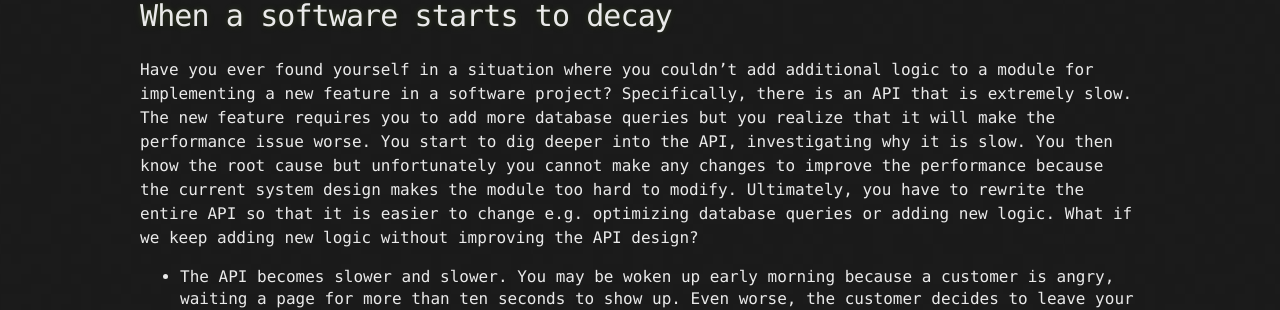
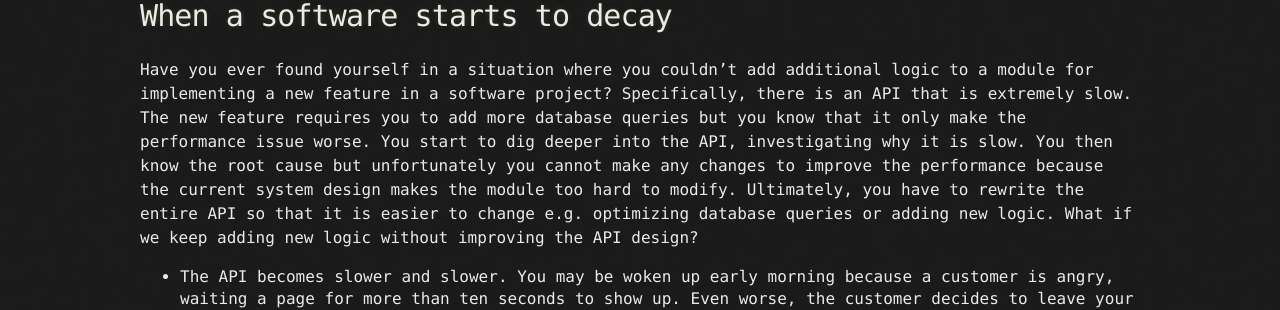
Before and after one commit to anlnt/anlnt.github.io, a Jekyll site: the page built from _posts/2020-04-09-when-a-software-start-to-decay.markdown, in a window 1280 px wide. Shown: the part 157-467 px from the top of the page. Built offline with Jekyll 4.4.1, drawn with Linux system fonts in a browser that asks for light colours.

Commit message:
Update 2020-04-09-when-a-software-start-to-decay.markdown

```diff
--- a/_posts/2020-04-09-when-a-software-start-to-decay.markdown
+++ b/_posts/2020-04-09-when-a-software-start-to-decay.markdown
@@ -4,7 +4,7 @@ title:  "When a software starts to decay"
 date:   2020-04-09 15:49:46 +0700
 tag: [Software Engineering, Software Craftsmanship]
 ---
-Have you ever found yourself in a situation where you couldn’t add additional logic to a module for implementing a new feature in a software project? Specifically, there is an API that is extremely slow. The new feature requires you to add more database queries but you realize that it will make the performance issue worse. You start to dig deeper into the API, investigating why it is slow. You then know the root cause but unfortunately you cannot make any changes to improve the performance because the current system design makes the module too hard to modify. Ultimately, you have to rewrite the entire API so that it is easier to change e.g. optimizing database queries or adding new logic. What if we keep adding new logic without improving the API design?
+Have you ever found yourself in a situation where you couldn’t add additional logic to a module for implementing a new feature in a software project? Specifically, there is an API that is extremely slow. The new feature requires you to add more database queries but you know that it only make the performance issue worse. You start to dig deeper into the API, investigating why it is slow. You then know the root cause but unfortunately you cannot make any changes to improve the performance because the current system design makes the module too hard to modify. Ultimately, you have to rewrite the entire API so that it is easier to change e.g. optimizing database queries or adding new logic. What if we keep adding new logic without improving the API design?
 
 - The API becomes slower and slower. You may be woken up early morning because a customer is angry, waiting a page for more than ten seconds to show up. Even worse, the customer decides to leave your product due to the bad experience.
 - The current design gets more complicated. You will be slower the next time you add additional logic. Moreover, when a new member maintains this API, it is easy to introduce a bug because it is too hard to fully understand the API.
```
